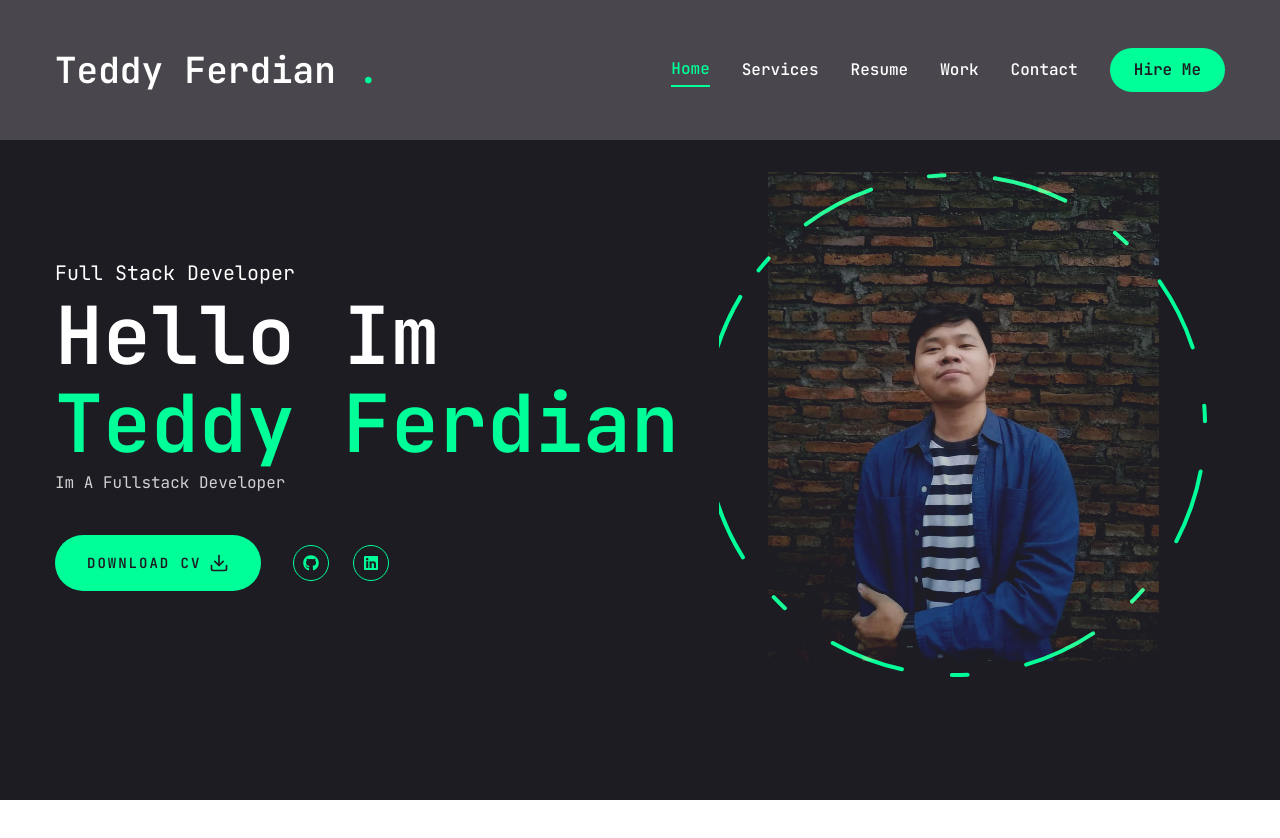
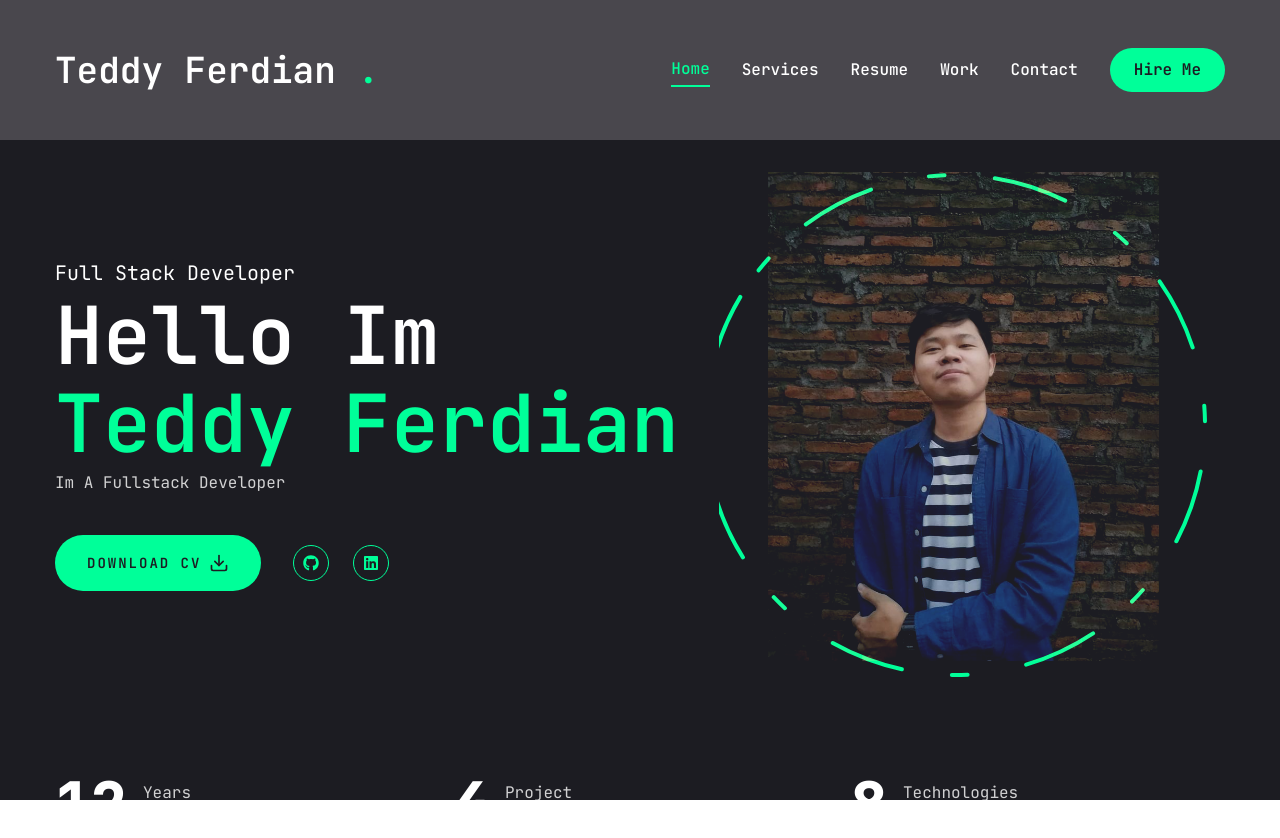
Before and after one commit to Teddy-FN/FE-portofolio, a Next.js app: page / in a window 1280 px wide. Shown: the top 838 px of the page. Before the commit the page ends 800 px from the top, so only its background shows below. Built offline with nearby package versions, Linux system fonts and the light colour scheme.

Commit message:
Adding Countup

```diff
--- a/app/page.jsx
+++ b/app/page.jsx
@@ -6,6 +6,7 @@ import { FiDownload } from "react-icons/fi";
 // Component
 import Social from "@/components/Social";
 import Photo from "@/components/Photo";
+import Stats from "@/components/Stats";
 
 export default function Home() {
   return (
@@ -46,6 +47,7 @@ export default function Home() {
           </div>
         </div>
       </div>
+      <Stats />
     </section>
   );
 }
--- /dev/null
+++ b/components/Stats.jsx
@@ -0,0 +1,53 @@
+"use client";
+
+import CountUp from "react-countup";
+
+const stats = [
+  {
+    num: 12,
+    text: "Years Experience",
+  },
+  {
+    num: 4,
+    text: "Project Completed",
+  },
+  {
+    num: 8,
+    text: "Technologies Mastered",
+  },
+];
+
+const Stats = () => {
+  return (
+    <section className="pt-4 pb-12 xl:pt-0 xl:pb-0">
+      <div className="container mx-auto">
+        <div className="flex flex-wrap gap-6 max-w-[80vw] mx-auto xl:max-w-none">
+          {stats.map((items, index) => {
+            return (
+              <div
+                className="flex-1 flex gap-4 items-center justify-center xl:justify-start"
+                key={index}
+              >
+                <CountUp
+                  end={items.num}
+                  duration={5}
+                  delay={2}
+                  className="text-4xl xl:text-6xl font-extrabold"
+                />
+                <p
+                  className={`${
+                    items.text.length < 15 ? "max-w-[100px]" : "max-w-[150px]"
+                  } leading-snug text-white/80`}
+                >
+                  {items.text}
+                </p>
+              </div>
+            );
+          })}
+        </div>
+      </div>
+    </section>
+  );
+};
+
+export default Stats;
--- a/package.json
+++ b/package.json
@@ -20,6 +20,7 @@
     "framer-motion": "^11.11.10",
     "next": "15.0.1",
     "react": "^18.3.1",
+    "react-countup": "^6.5.3",
     "react-dom": "^18.3.1",
     "react-icons": "^5.3.0",
     "tailwind-merge": "^2.5.4",
```
Also changed, not shown: 1 other file (tests, documents, lock files or other folders).
